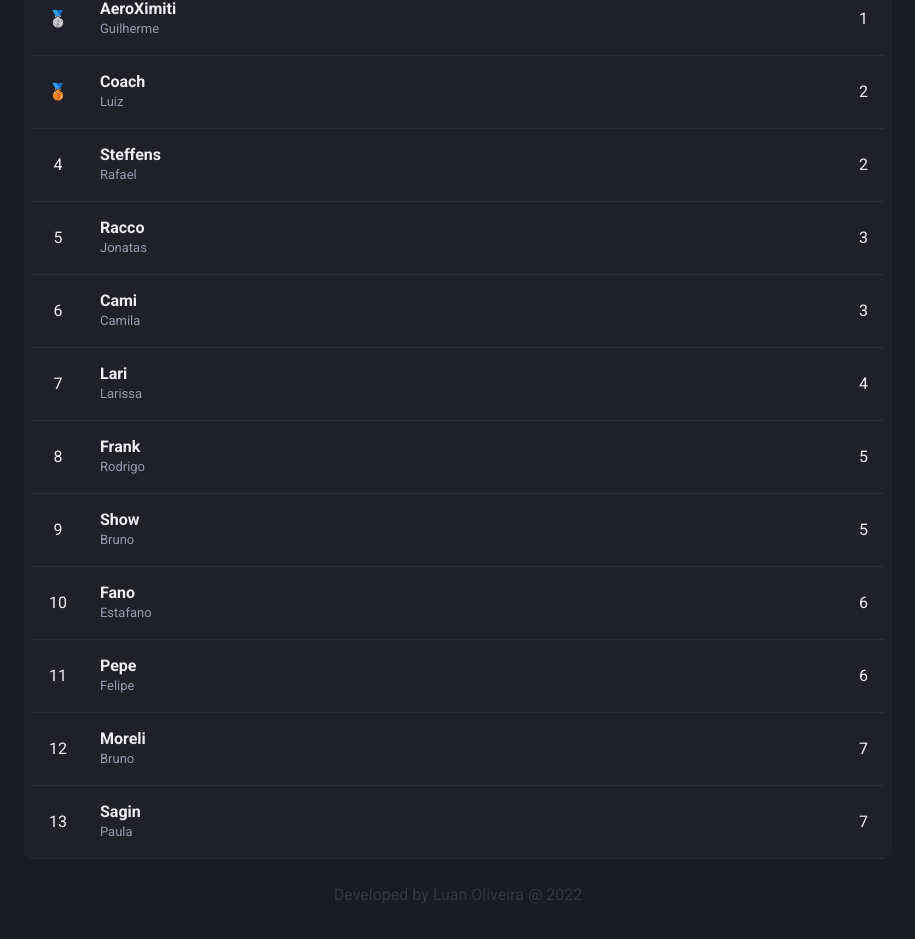
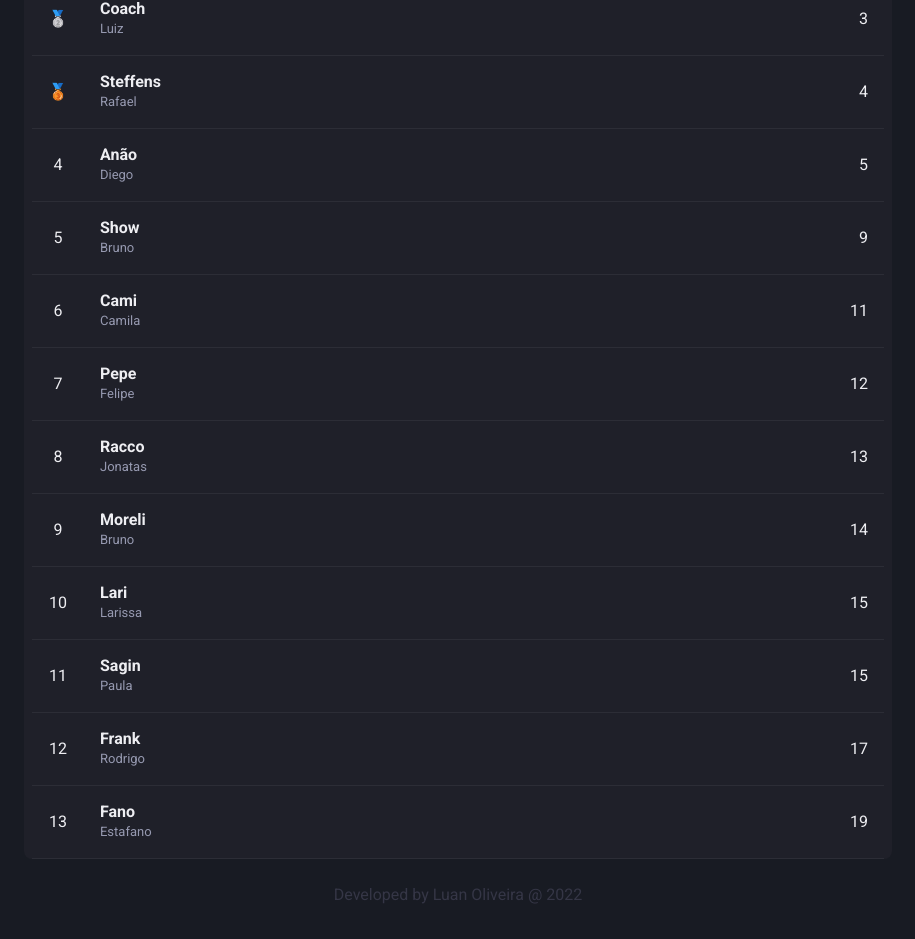
Before and after one commit to luanelioliveira/deadleader, a Next.js app: page / in a window 1280 px wide. Shown: the part 657-1596 px from the top of the page, without its empty margins (182-1097 px from the left). Built offline with nearby package versions, Linux system fonts and the light colour scheme; no server answers.

Commit message:
update rank

```diff
--- a/src/components/Leaderboard/index.tsx
+++ b/src/components/Leaderboard/index.tsx
@@ -18,7 +18,8 @@ import {
 
 import team12Logo from "../../assets/team12.jpeg";
 
-import { event1 } from "../../data/leaderboard-event1";
+import event1 from "../../data/leaderboard-event1";
+import event2 from "../../data/leaderboard-event2";
 
 interface Rank {
   event: string;
@@ -32,55 +33,44 @@ interface Rank {
 const events = [
   { name: "Overall", value: "overall" },
   { name: "Event 1 (08/08)", value: "event1" },
+  { name: "Event 2 (09/08)", value: "event2" },
 ];
 
 export function Leaderboard() {
   const [category, setCategory] = useState("rx");
   const [event, setEvent] = useState("overall");
 
-  let leaderboard = [] as Rank[];
+  let rank = [...event1, ...event2] as Rank[];
 
-  if (event === "event1") leaderboard = [...event1];
+  const rankFiltredByEvent = filterByEventIfIsNotOverall(rank, event);
 
-  if (event === "overall") leaderboard = [...event1];
+  const rankFiltredByCategory = filterByCategory(rankFiltredByEvent, category);
 
-  const leaderboardFiltred = filterByCategory(leaderboard, category);
+  const rankCalculated = calculatePoints(rankFiltredByCategory, event);
 
-  const leaderBoardCalculated = calculatePoints(leaderboardFiltred, event);
+  const rankOrdered = orderByPoints(rankCalculated);
 
-  const leaderBoardOrdered = orderByPoints(leaderBoardCalculated);
+  function filterByEventIfIsNotOverall(leaderboard: Rank[], event: string) {
+    if (event !== "overall") {
+      return leaderboard.filter((player) => player.event === event);
+    }
+    return leaderboard;
+  }
 
   function filterByCategory(leaderboard: Rank[], category: string) {
-    const leaderboardFiltred = leaderboard
-      .filter((player) => player.category === category)
-      .map((player) => {
-        return {
-          ...player,
-          rank: player.points,
-        };
-      });
-
-    return leaderboardFiltred;
+    return leaderboard.filter((player) => player.category === category);
   }
 
   function orderByPoints(leaderboard: Rank[]) {
-    const leaderBoardOrdered = leaderboard.sort((a, b) =>
-      a.points < b.points ? -1 : 1
-    );
-
-    return leaderBoardOrdered;
+    return leaderboard.sort((a, b) => (a.points < b.points ? -1 : 1));
   }
 
   function calculatePoints(leaderboard: Rank[], event: string) {
-    if (event !== "overall") {
-      return leaderboard;
-    }
-
     const leaderBoardCalculated = Object.values(
       leaderboard.reduce((prev, next) => {
         const key = next.name + "-" + next.alias;
         if (!prev[key]) {
-          prev[key] = next;
+          prev[key] = { ...next };
         } else {
           prev[key].points += next.points;
         }
@@ -167,22 +157,22 @@ export function Leaderboard() {
             </Tr>
           </Thead>
           <Tbody>
-            {leaderBoardOrdered.map((player, position) => {
+            {rankOrdered.map((rank, position) => {
               return (
-                <Tr key={player.name + player.alias}>
+                <Tr key={rank.name + rank.alias}>
                   <Td textAlign={"center"} px={4}>
                     {formatPosition(position)}
                   </Td>
                   <Td px={4} w="90%">
                     <Box>
-                      <Text fontWeight="bold">{player.alias}</Text>
+                      <Text fontWeight="bold">{rank.alias}</Text>
                       <Text fontSize="small" color="gray.300">
-                        {player.name}
+                        {rank.name}
                       </Text>
                     </Box>
                   </Td>
                   <Td px={4} isNumeric>
-                    {player.points}
+                    {rank.points}
                   </Td>
                 </Tr>
               );
--- a/src/data/leaderboard-event1.ts
+++ b/src/data/leaderboard-event1.ts
@@ -1,4 +1,4 @@
-export const event1 = [
+export default [
   { event: 'event1', alias: "Anão", name: "Diego", points: 1, category: "rx", ignore: false },
   { event: 'event1', alias: "AeroXimiti", name: "Guilherme", points: 1, category: "rx", ignore: false },
   { event: 'event1', alias: "Coach", name: "Luiz", points: 2, category: "rx", ignore: false },
@@ -24,7 +24,7 @@ export const event1 = [
   { event: 'event1', alias: "Alves", name: "Djozemara", points: 8, category: "intermediate", ignore: false },
   { event: 'event1', alias: "Kapoti", name: "Bruno", points: 9, category: "intermediate", ignore: false },
   { event: 'event1', alias: "Bebidas", name: "Thiago", points: 10, category: "intermediate", ignore: false },
-  { event: 'event1', alias: "Cardoso", name: "Paula", points: 11, category: "intermediate", ignore: false },
+  { event: 'event1', alias: "Cardoso", name: "Paola", points: 11, category: "intermediate", ignore: false },
   { event: 'event1', alias: "Silva", name: "Sabrina", points: 12, category: "intermediate", ignore: false },
   { event: 'event1', alias: "Metal", name: "Jonathan", points: 13, category: "intermediate", ignore: false },
 ];
--- /dev/null
+++ b/src/data/leaderboard-event2.ts
@@ -0,0 +1,30 @@
+export default [
+  { event: 'event2', alias: "AeroXimiti", name: "Guilherme", points: 2, category: "rx", ignore: false },
+  { event: 'event2', alias: "Coach", name: "Luiz", points: 1, category: "rx", ignore: false },
+  { event: 'event2', alias: "Steffens", name: "Rafael", points: 2, category: "rx", ignore: false },
+  { event: 'event2', alias: "Anão", name: "Diego", points: 4, category: "rx", ignore: false },
+  { event: 'event2', alias: "Show", name: "Bruno", points: 4, category: "rx", ignore: false },
+  { event: 'event2', alias: "Cami", name: "Camila", points: 8, category: "rx", ignore: false },
+  { event: 'event2', alias: "Pepe", name: "Felipe", points: 6, category: "rx", ignore: false },
+  { event: 'event2', alias: "Racco", name: "Jonatas", points: 10, category: "rx", ignore: false },
+  { event: 'event2', alias: "Moreli", name: "Bruno", points: 7, category: "rx", ignore: false },
+  { event: 'event2', alias: "Lari", name: "Larissa", points: 11, category: "rx", ignore: false },
+  { event: 'event2', alias: "Sagin", name: "Paula", points: 8, category: "rx", ignore: false },
+  { event: 'event2', alias: "Frank", name: "Rodrigo", points: 12, category: "rx", ignore: false },
+  { event: 'event2', alias: "Fano", name: "Estafano", points: 13, category: "rx", ignore: false },
+  { event: 'event2', alias: "CapotaAberta", name: "João", points: 2, category: "intermediate", ignore: false },
+  { event: 'event2', alias: "Martineli", name: "Diego", points: 5, category: "intermediate", ignore: false },
+  { event: 'event2', alias: "Coach", name: "Michel", points: 3, category: "intermediate", ignore: false },
+  { event: 'event2', alias: "Kapoti", name: "Bruno", points: 1, category: "intermediate", ignore: false },
+  { event: 'event2', alias: "Guima", name: "Guilherme", points: 4, category: "intermediate", ignore: false },
+  { event: 'event2', alias: "Delai", name: "Fran", points: 8, category: "intermediate", ignore: false },
+  { event: 'event2', alias: "Bandeira", name: "Aline", points: 11, category: "intermediate", ignore: false },
+  { event: 'event2', alias: "Delai", name: "Diogo", points: 7, category: "intermediate", ignore: false },
+  { event: 'event2', alias: "Desafio", name: "Rodrigo", points: 9, category: "intermediate", ignore: false },
+  { event: 'event2', alias: "Serjão", name: "Sergio", points: 10, category: "intermediate", ignore: false },
+  { event: 'event2', alias: "Metal", name: "Jonathan", points: 6, category: "intermediate", ignore: false },
+  { event: 'event2', alias: "Alves", name: "Djozemara", points: 12, category: "intermediate", ignore: false },
+  { event: 'event2', alias: "Bebidas", name: "Thiago", points: 13, category: "intermediate", ignore: false },
+  { event: 'event2', alias: "Cardoso", name: "Paola", points: 14, category: "intermediate", ignore: false },
+  { event: 'event2', alias: "Silva", name: "Sabrina", points: 15, category: "intermediate", ignore: false },
+];
```
